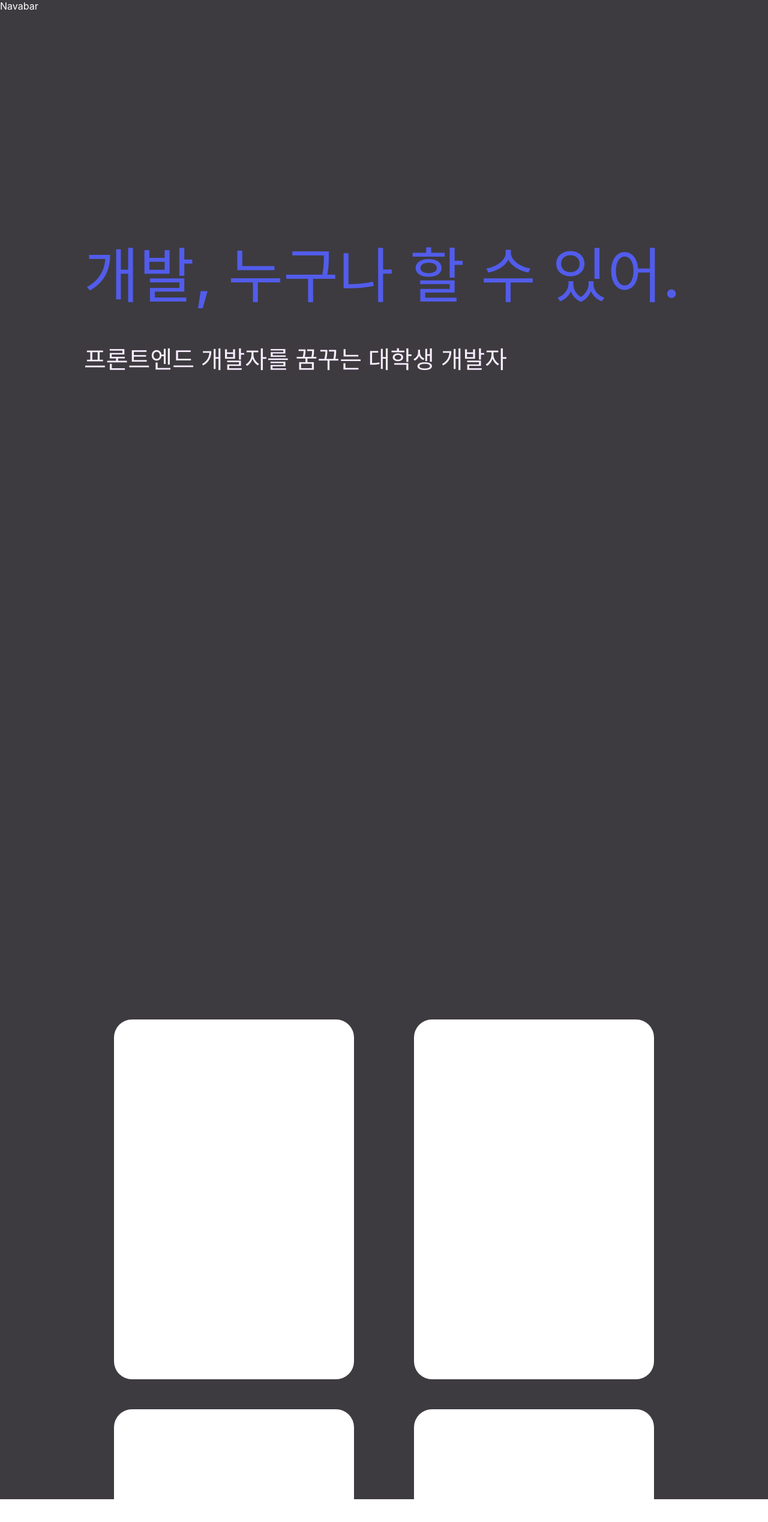
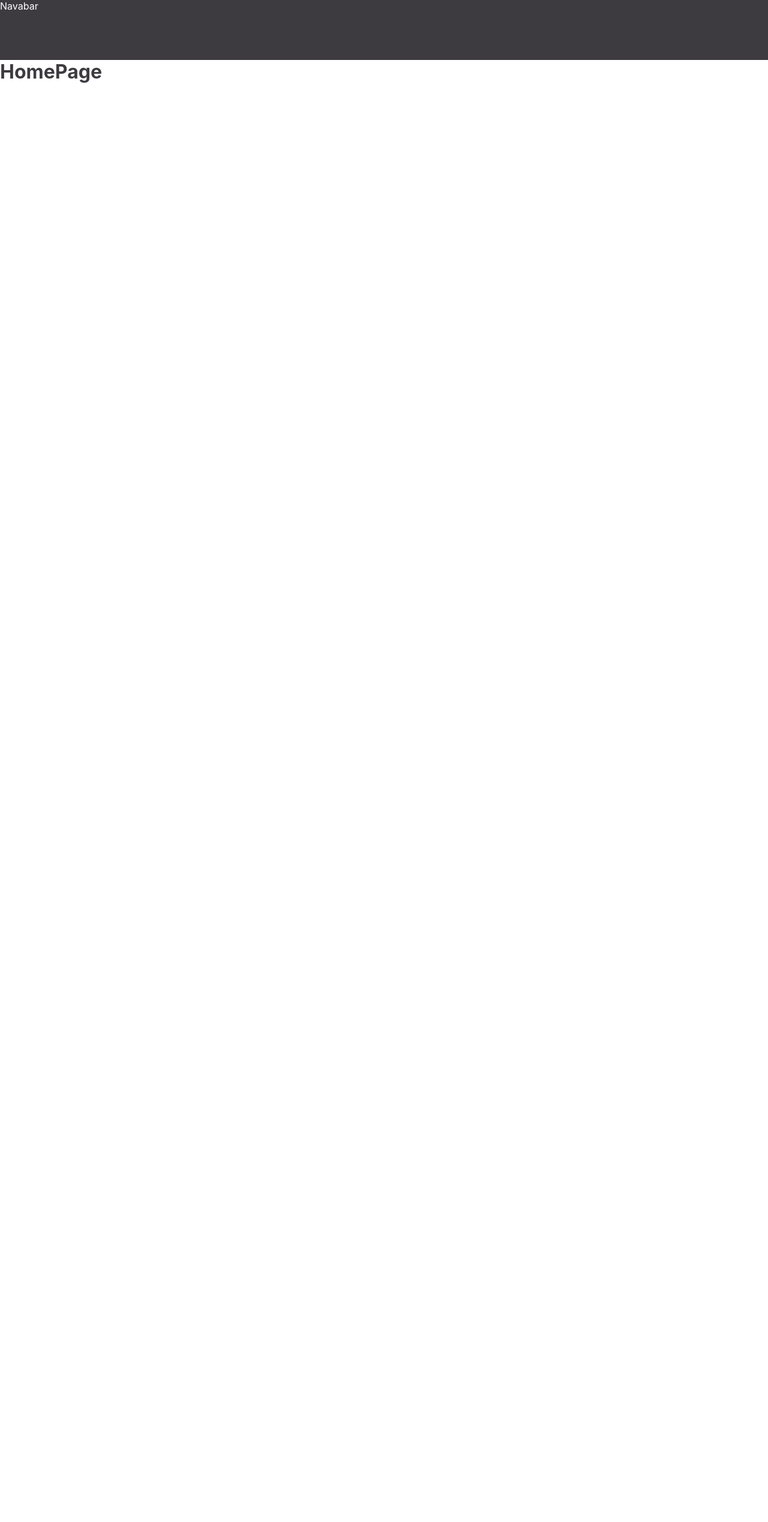
Before and after one commit to pangil5634/pangil5634, a React (Create React App) app in the folder pangil5634_introduce/: page / in a window 1280 px wide. Shown: the top 2538 px of the page at 60% size. After the commit the page ends 800 px from the top, so only its background shows below. Built offline with nearby package versions, Linux system fonts and the light colour scheme.

Commit message:
feat : HomePage / MyPage init

```diff
--- a/pangil5634_introduce/src/Components/Layout/ContainerBase.js
+++ b/pangil5634_introduce/src/Components/Layout/ContainerBase.js
@@ -1,7 +1,7 @@
 import styled from "styled-components";
 
 export const ContainerBase = styled.div`
-    width: 100vw;
-    height : auto;
-    background-color: ${({ theme }) => theme.colors.black_100};
+    width: 100%;
+
+    color : ${({ theme }) => theme.colors.black_100};
 `
--- a/pangil5634_introduce/src/Pages/HomePage/Container/ContainerHomePageContent1.js
+++ /dev/null
@@ -1,67 +0,0 @@
-import styled from "styled-components";
-
-function HomePageContent1() {
-    return (
-        <ContainerHomePageContent1>
-            <ContainerMainArea>
-                <ContainerTitle>
-                    <Title>개발, 누구나 할 수 있어.</Title>
-                    <SubTitle>프론트엔드 개발자를 꿈꾸는 대학생 개발자</SubTitle>
-                </ContainerTitle>
-            </ContainerMainArea>
-        </ContainerHomePageContent1>
-    );
-}
-
-const ContainerHomePageContent1 = styled.div`
-    width: 100%;
-    height : 200vh;
-    box-sizing: border-box;
-
-    background-color: inherit;
-
-    display: flex;
-    justify-content: center;
-`
-export const ContainerMainArea = styled.div`
-    width : 1000px;
-    height : inherit;
-
-    display: flex;
-    flex-direction: column;
-
-    align-items: center;
-    /* background-color: #ffffff; */
-
-`
-
-const ContainerTitle = styled.div`
-    width: 100%;
-    height : auto;
-    /* background-color: skyblue; */
-
-    display: flex;
-    justify-content: end;
-    flex-direction: column;
-
-    margin-top: 300px;
-`
-
-const Title = styled.p`
-    font-size: 100px;
-    font-weight: 500;
-    line-height: 120px;
-
-    color : ${({theme}) => theme.colors.blueDragon_100};
-`
-
-const SubTitle = styled.p`
-    font-size: 40px;
-    font-weight: 500;
-    line-height: 60px;
-
-    margin-top: 50px;
-
-    color : ${({theme}) => theme.colors.pink_50};
-`
-export default HomePageContent1;
--- a/pangil5634_introduce/src/Pages/HomePage/Container/ContainerHomePageContent2.js
+++ /dev/null
@@ -1,66 +0,0 @@
-import styled from "styled-components";
-import { ContainerMainArea } from "./ContainerHomePageContent1";
-
-function HomePageContent1() {
-    return (
-        <ContainerHomePageContent1>
-            <ContainerMainArea>
-                <WrapperCardList>
-                    <WrapperCard>
-
-                    </WrapperCard>
-                    <WrapperCard>
-
-                    </WrapperCard>
-                </WrapperCardList>
-
-                <WrapperCardList>
-                    <WrapperCard>
-
-                    </WrapperCard>
-                    <WrapperCard>
-
-                    </WrapperCard>
-                </WrapperCardList>
-            </ContainerMainArea>
-        </ContainerHomePageContent1>
-    );
-}
-
-const ContainerHomePageContent1 = styled.div`
-    width: 100%;
-    height : 100vh;
-    box-sizing: border-box;
-
-    background-color: inherit;
-
-    display: flex;
-    justify-content: center;
-`
-
-const WrapperCard = styled.div`
-    width: 400px;
-    height : 600px;
-
-    background-color: white;
-
-    border-radius: 30px;
-
-    transition: background-color 0.5s ease; /* 배경 색상에 대한 transition 효과 */
-    &:hover{
-        background-color: gray;
-    }
-`
-
-const WrapperCardList = styled.div`
-    width: 100%;
-    height : 100%;
-
-    display: flex;
-    justify-content: space-around;
-
-    margin-bottom: 50px;
-
-    /* background-color: red; */
-`
-export default HomePageContent1;
--- a/pangil5634_introduce/src/Pages/HomePage/HomePage.js
+++ b/pangil5634_introduce/src/Pages/HomePage/HomePage.js
@@ -1,21 +1,15 @@
-import { Link } from "react-router-dom";
 import styled from "styled-components";
 import { ContainerBase } from "../../Components/Layout/ContainerBase";
-import HomePageContent1 from "./Container/ContainerHomePageContent1";
-import HomePageContent2 from "./Container/ContainerHomePageContent2";
 
 function HomePage() {
     return (
         <ContainerHomePage>
-            <HomePageContent1/>
-            <HomePageContent2/>
-            {/* <Link to = "/mypage"><button>마이페이지</button></Link> */}
+            <h1>HomePage</h1>
         </ContainerHomePage>
     )
 }
 
 const ContainerHomePage = styled(ContainerBase)`
-    color : ${({ theme }) => theme.colors.lemon_100 || 'skyblue'};
 `;
 
 export default HomePage;
--- a/pangil5634_introduce/src/Pages/MyPage/MyPage.js
+++ b/pangil5634_introduce/src/Pages/MyPage/MyPage.js
@@ -1,4 +1,5 @@
 import styled from "styled-components";
+import { ContainerBase } from "../../Components/Layout/ContainerBase";
 
 function MyPage() {
     return (
@@ -8,8 +9,9 @@ function MyPage() {
     );
 }
 
-const ContainerMyPage = styled.div`
-    color : ${({ theme }) => theme.colors.peach_100 || 'skyblue'};
+const ContainerMyPage = styled(ContainerBase)`
+    color : ${({ theme }) => theme.colors.peach_100};
+
 `;
 
 export default MyPage;
```
